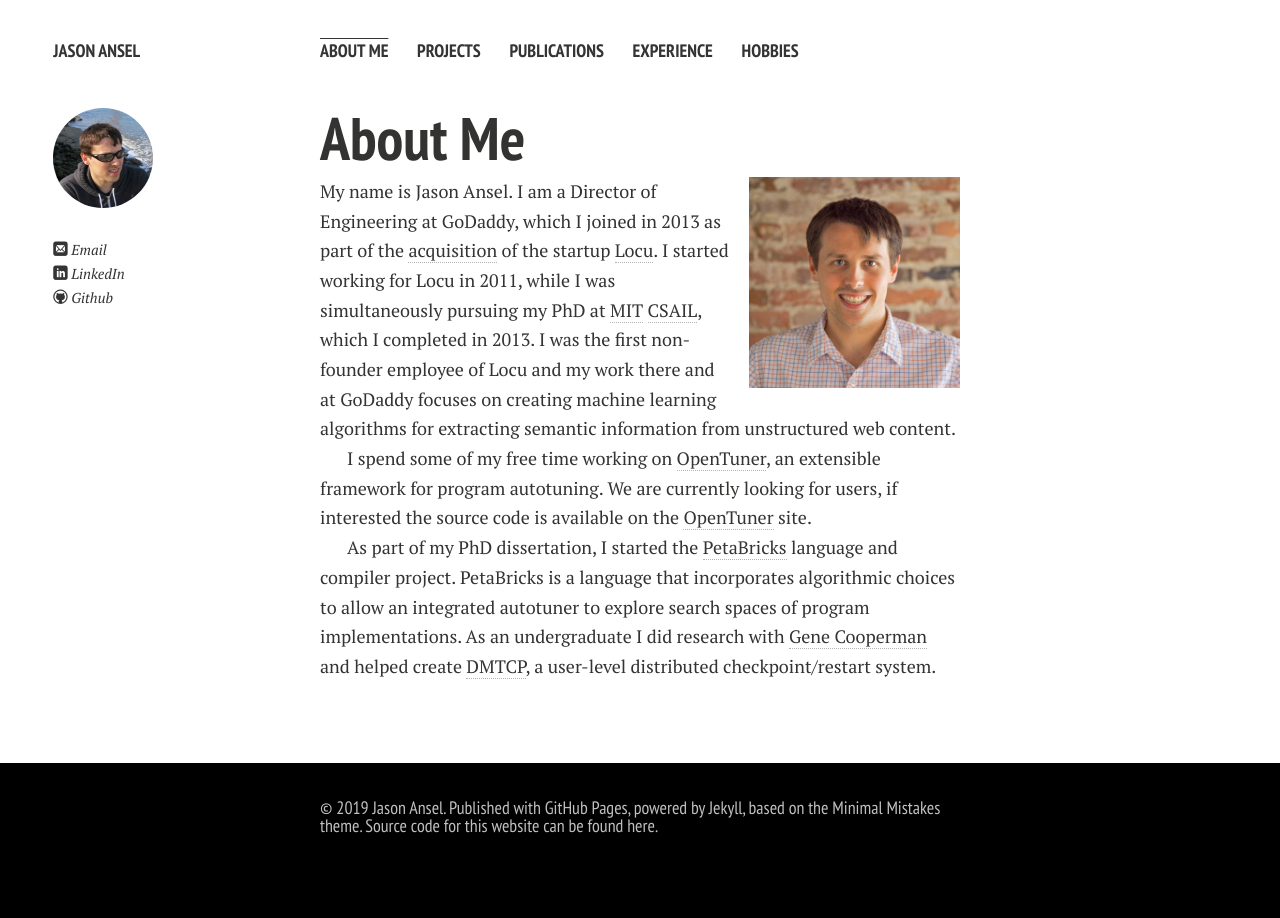
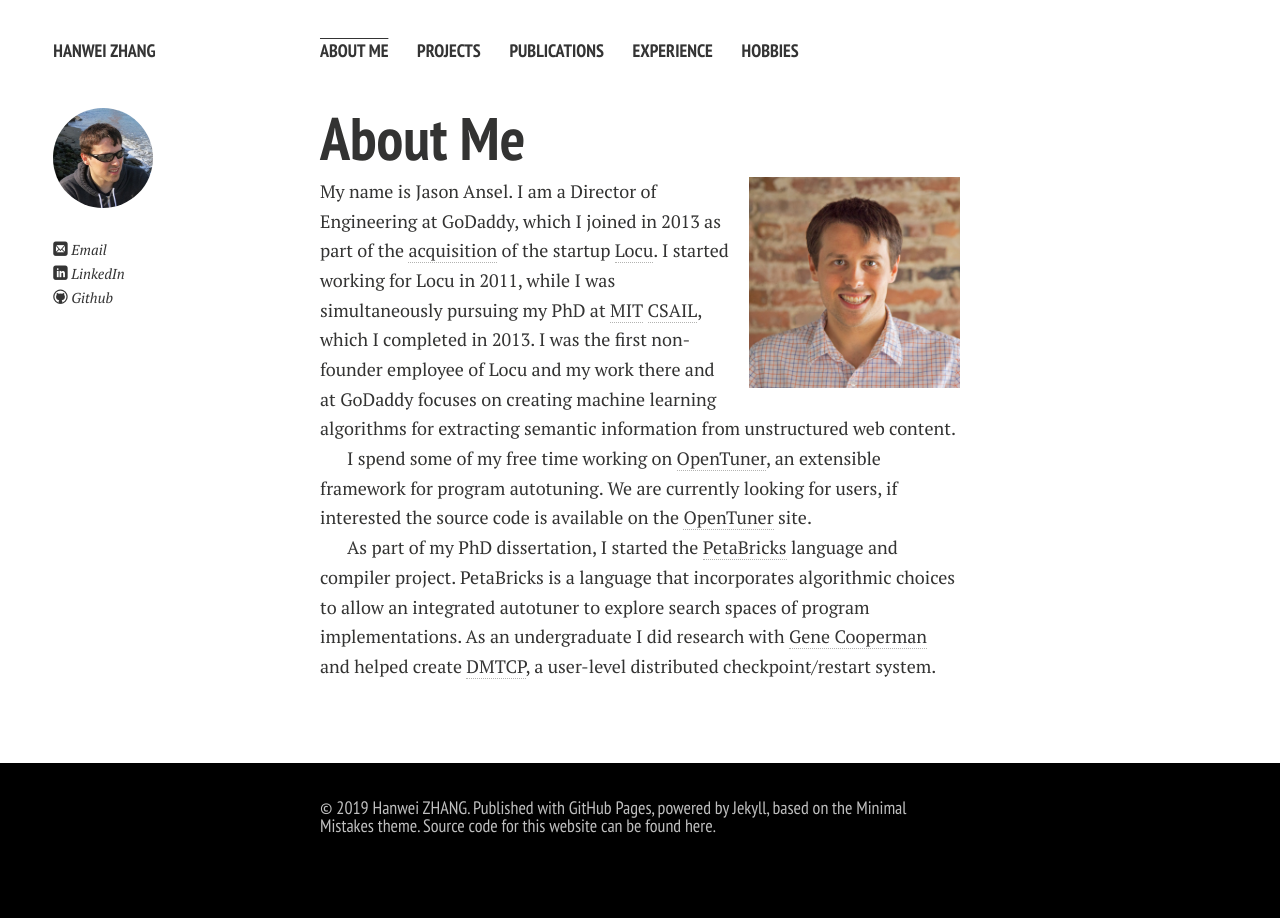
Before and after one commit to hanwei0912/hanwei0912.github.io, a Jekyll site: the page built from index.md, in a window 1280 px wide. Built offline with Jekyll 4.4.1, drawn with Linux system fonts in a browser that asks for light colours; nearby versions of some CDN libraries; Markdown is read by kramdown in place of the engine named in the settings; our own code applies the rules of GitHub Pages for plain Markdown files.

Commit message:
Update _config.yml

```diff
--- a/_config.yml
+++ b/_config.yml
@@ -1,20 +1,20 @@
-title: Jason Ansel
+title: Hanwei ZHANG
 #tagline:          A short tagline
 #description:      Describe your website.
 #Comment out url when working locally to resolve base urls correctly
-url: http://jasonansel.com
+url: https://badchild0912.github.io/
 
 # Owner/author information
 owner:
-  name:           Jason Ansel
+  name:           Hanwei ZHANG
   avatar:         jasonansel.jpg
 #  bio:
-  email:          jasonansel@jasonansel.com
+  email:          hanwei.zhang@irisa.fr
   # Social networking links are used in author-bio sidebar. Update and remove as you like.
   twitter:
   facebook:
-  github: jansel
-  linkedin: jansel
+  github: https://github.com/badchild0912
+  linkedin: https://www.linkedin.com/in/hanwei-zhang-247a29157/
   instagram:
   lastfm:
   tumblr:
@@ -41,7 +41,7 @@
     url: /hobbies/
 
 # http://en.wikipedia.org/wiki/List_of_tz_database_time_zones
-timezone: America/New_York
+timezone: France/Rennes
 future: true
 pygments: true
 #markdown: kramdown
```
